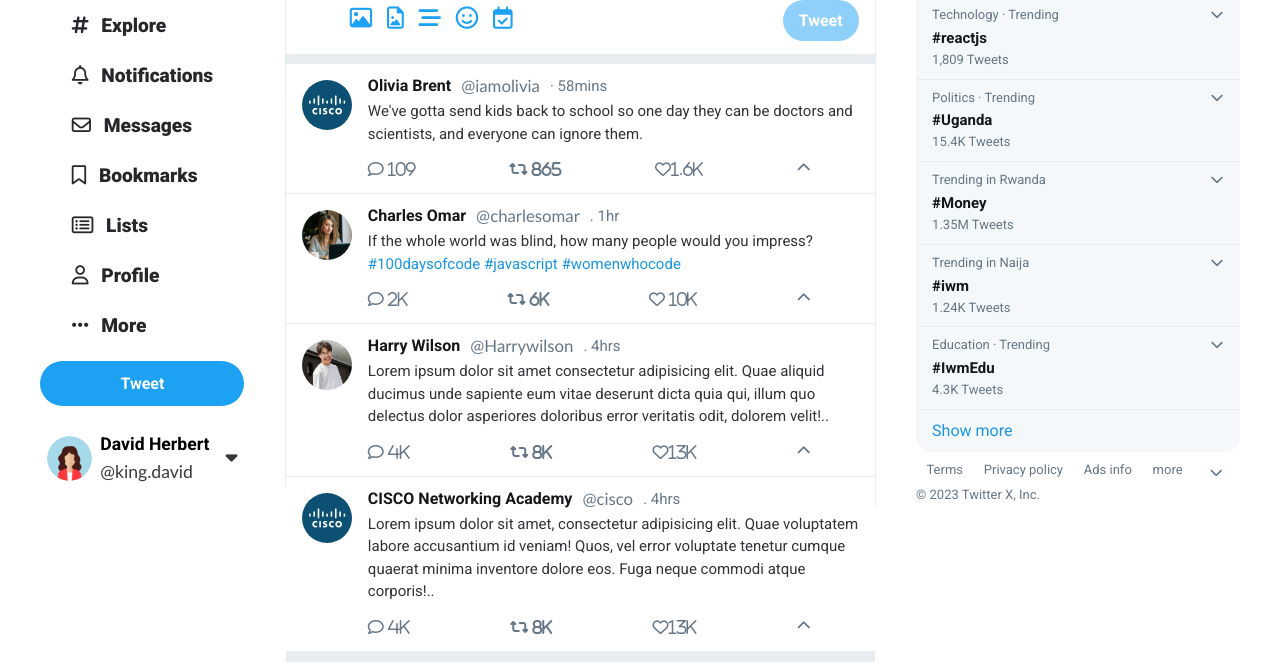
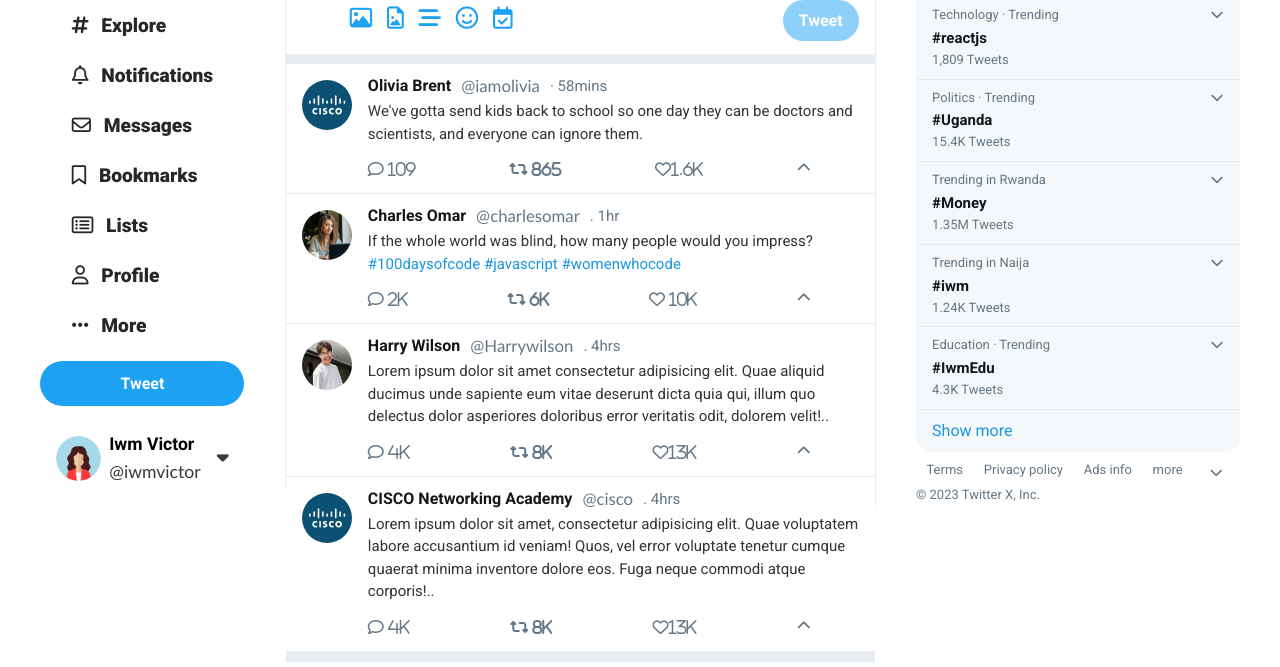
Before and after one commit to iwmvictor/twitter-crone, a plain HTML site: page index.html in a window 1280 px wide. Shown: the part 125-792 px from the top of the page. Drawn offline with Linux system fonts and the light colour scheme.

Commit message:
Update index.html

```diff
--- a/index.html
+++ b/index.html
@@ -31,8 +31,8 @@
       <div class="profile-box">
         <img src="image/profile.png" alt="profile">
         <div class="profile-link">
-          <p class="full-name">David Herbert</p>
-          <p class="user-name">@king.david</p>
+          <p class="full-name">Iwm Victor</p>
+          <p class="user-name">@iwmvictor</p>
         </div>
         <div class="options-icon"><i class="fas fa-caret-down"></i></div>
       </div>
```
